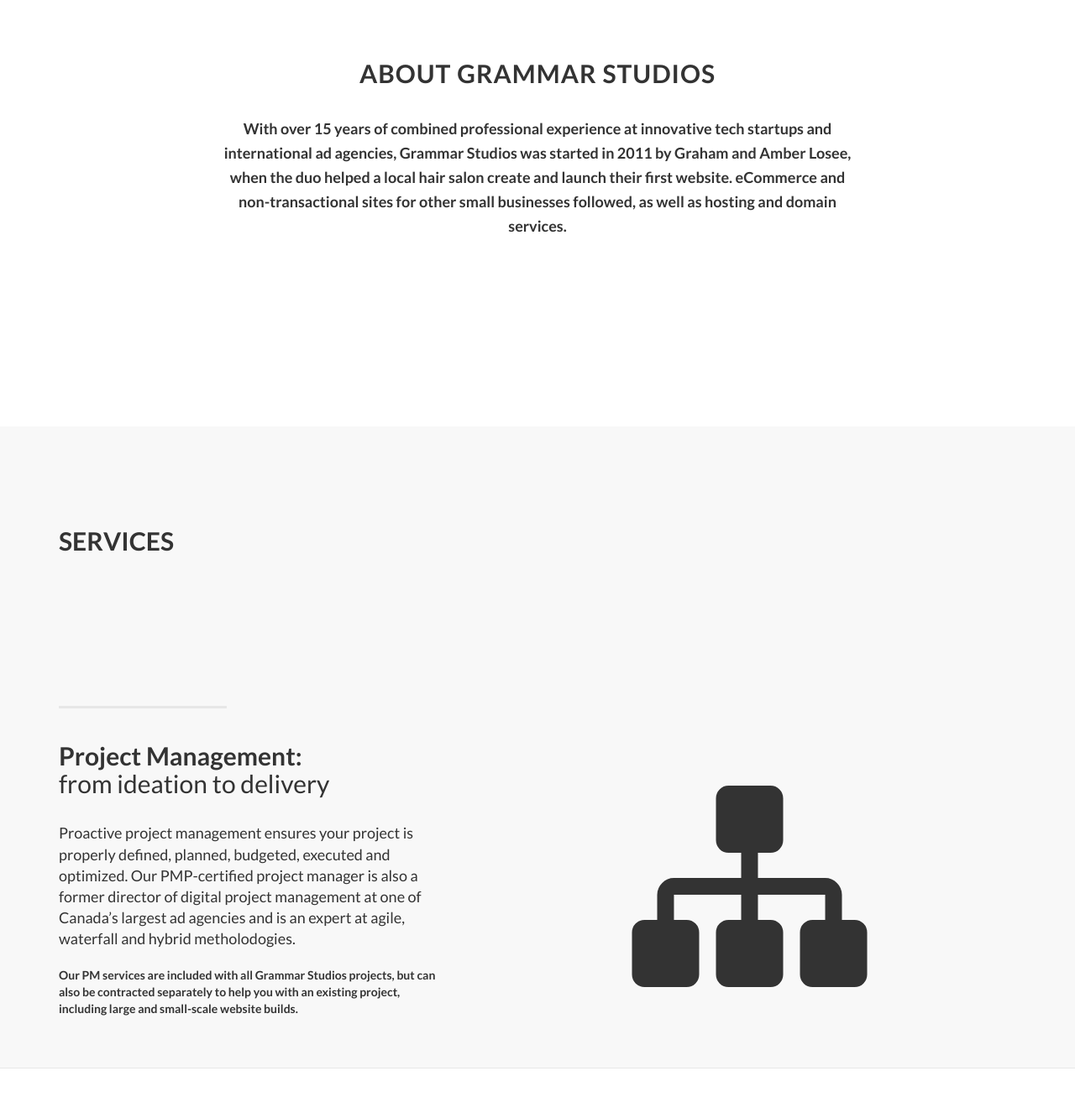
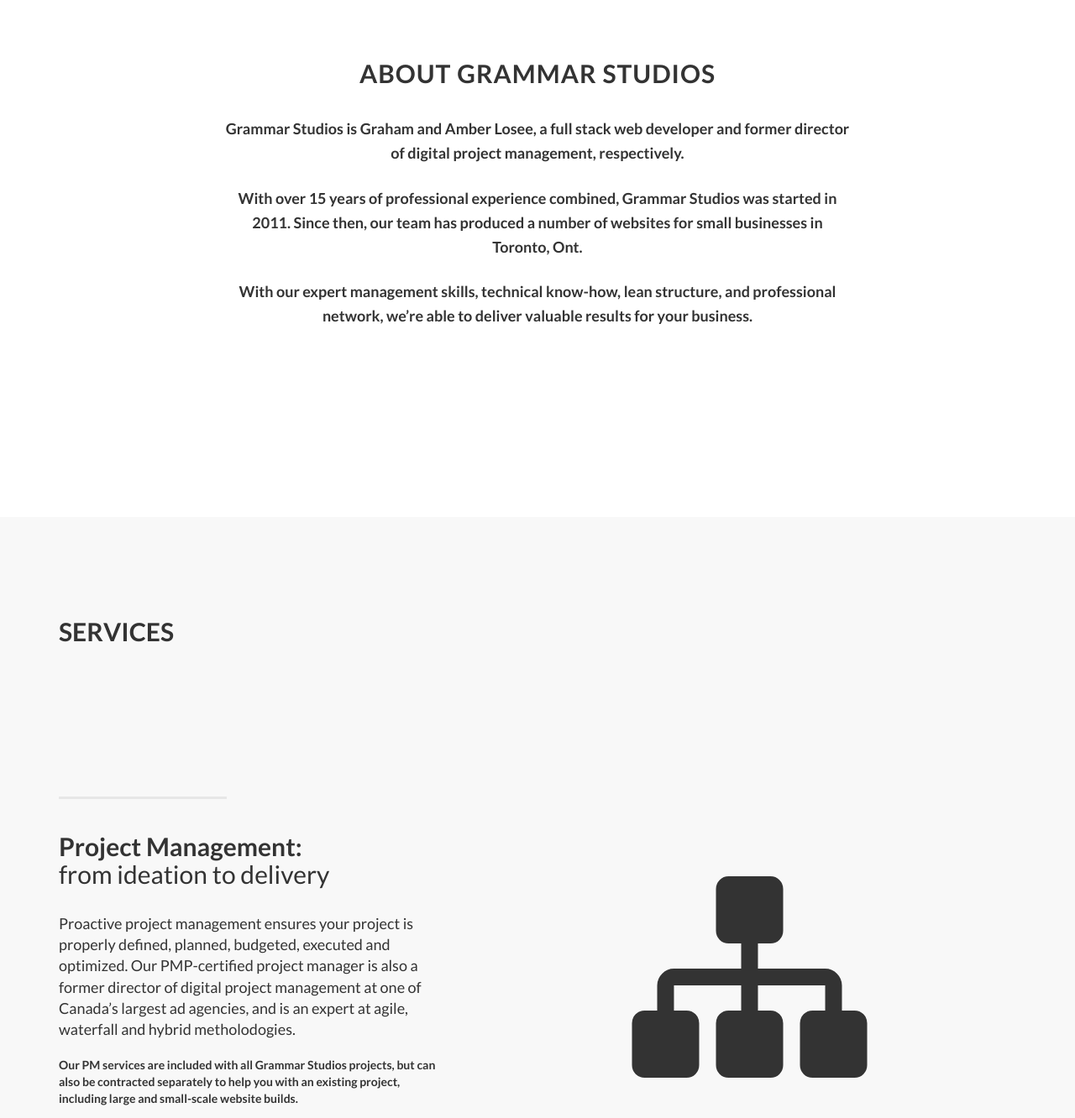
Before and after one commit to glosee/grammarstudios-static, a plain HTML site: page index.html in a window 1280 px wide. Shown: the part 820-2152 px from the top of the page at 84% size. Drawn offline with Linux system fonts and the light colour scheme.

Commit message:
Final copy edits

```diff
--- a/index.html
+++ b/index.html
@@ -6,7 +6,7 @@
 		<meta charset="utf-8">
 		<meta http-equiv="X-UA-Compatible" content="IE=edge">
 		<meta name="viewport" content="width=device-width, initial-scale=1">
-		<meta name="description" content="">
+		<meta name="description" content="Expert website design, development, hosting and project management services for small businesses in Toronto.">
 		<meta name="author" content="">
 
 		<title>Grammar Studios - project management and website development</title>
@@ -100,9 +100,11 @@
 				<div class="row">
 					<div class="col-lg-8 col-lg-offset-2 col-sm-10 col-sm-offset-1">
 						<h2>About Grammar Studios</h2>
-						<p>
+						<p>Grammar Studios is Graham and Amber Losee, a full stack web developer and former director of digital project management, respectively. </p><p>
 
-						With over 15 years of combined professional experience at innovative tech startups and international ad agencies, Grammar Studios was started in 2011 by Graham and Amber Losee, when the duo helped a local hair salon create and launch their first website. eCommerce and non-transactional sites for other small businesses followed, as well as hosting and domain services.</p>
+						With over 15 years of professional experience combined, Grammar Studios was started in 2011. Since then, our team has produced a number of websites for small businesses in Toronto, Ont.</p><p>
+
+						With our expert management skills, technical know-how, lean structure, and professional network, we’re able to deliver valuable results for your business.</p>
 					</div>
 				</div>
 
@@ -131,7 +133,7 @@
 											<!-- EDIT PROJECT MANAGEMENT SERVICES COPY HERE -->
 											<h2 class="section-heading">Project Management:<br><span class="section-subheading">from ideation to delivery</span></h2>
 											<p class="lead">
-												Proactive project management ensures your project is properly defined, planned, budgeted, executed and optimized. Our PMP-certified project manager is also a former director of digital project management at one of Canada’s largest ad agencies and is an expert at agile, waterfall and hybrid metholodogies.
+												Proactive project management ensures your project is properly defined, planned, budgeted, executed and optimized. Our PMP-certified project manager is also a former director of digital project management at one of Canada’s largest ad agencies, and is an expert at agile, waterfall and hybrid metholodogies.
 											</p>
 											<p>
 												Our PM services are included with all Grammar Studios projects, but can also be contracted separately to help you with an existing project, including large and small-scale website builds.
@@ -167,7 +169,7 @@
 												Every business needs a website. We will work with you to find a design that looks great, has the right content and makes it easy for your customers to reach you.
 											</p>
 											<p>
-												Our team has worked on major Canadian and international brands, creating large eCommerce and CMS sites, campaign and contest sites, and mobile sites.
+												Our team has worked with major Canadian and international brands, creating large eCommerce and CMS sites, campaign and contest sites, and mobile sites.
 											</p>
 											<!-- END WEBSITE DEVELOPMENT SERVICES COPY -->
 									</div>
@@ -195,7 +197,7 @@
 
 											<!-- EDIT WEB HOSTING SERVICES COPY HERE -->
 											<h2 class="section-heading">Hosting and Domain Services: <br><span class="section-subheading">covering the basics</span></h2>
-											<p class="lead">Confused by all the loops you have to jump through to get the dot com domain of your dreams?</p>
+											<p class="lead">Confused by all the hoops you have to jump through to get the dot com domain of your dreams?</p>
 											<p>Let our experts deal with all the headaches for you and take advantage of our low annual rates.</p>
 											<!-- END WEB HOSTING SERVICES COPY -->
 									</div>
```
